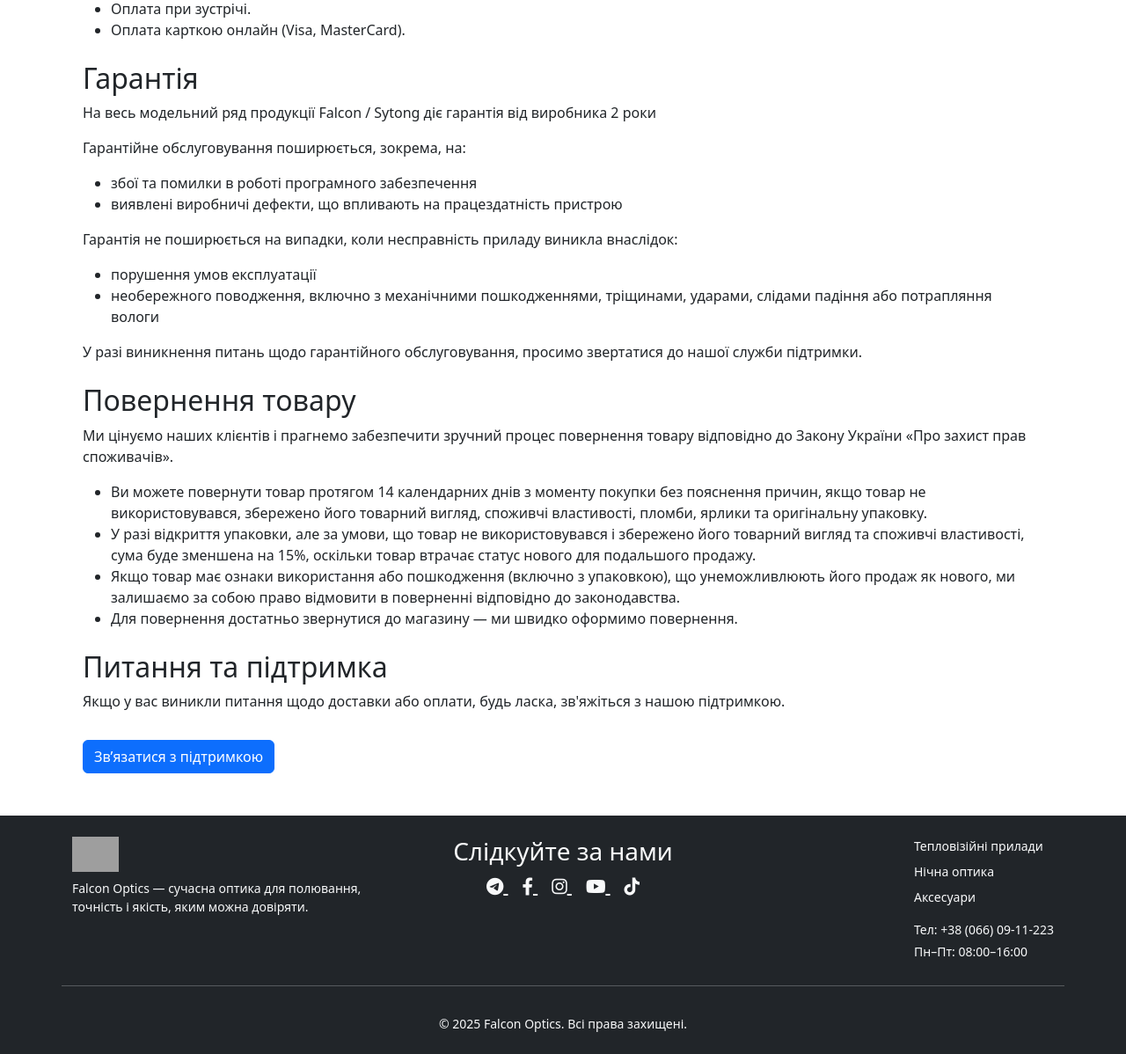
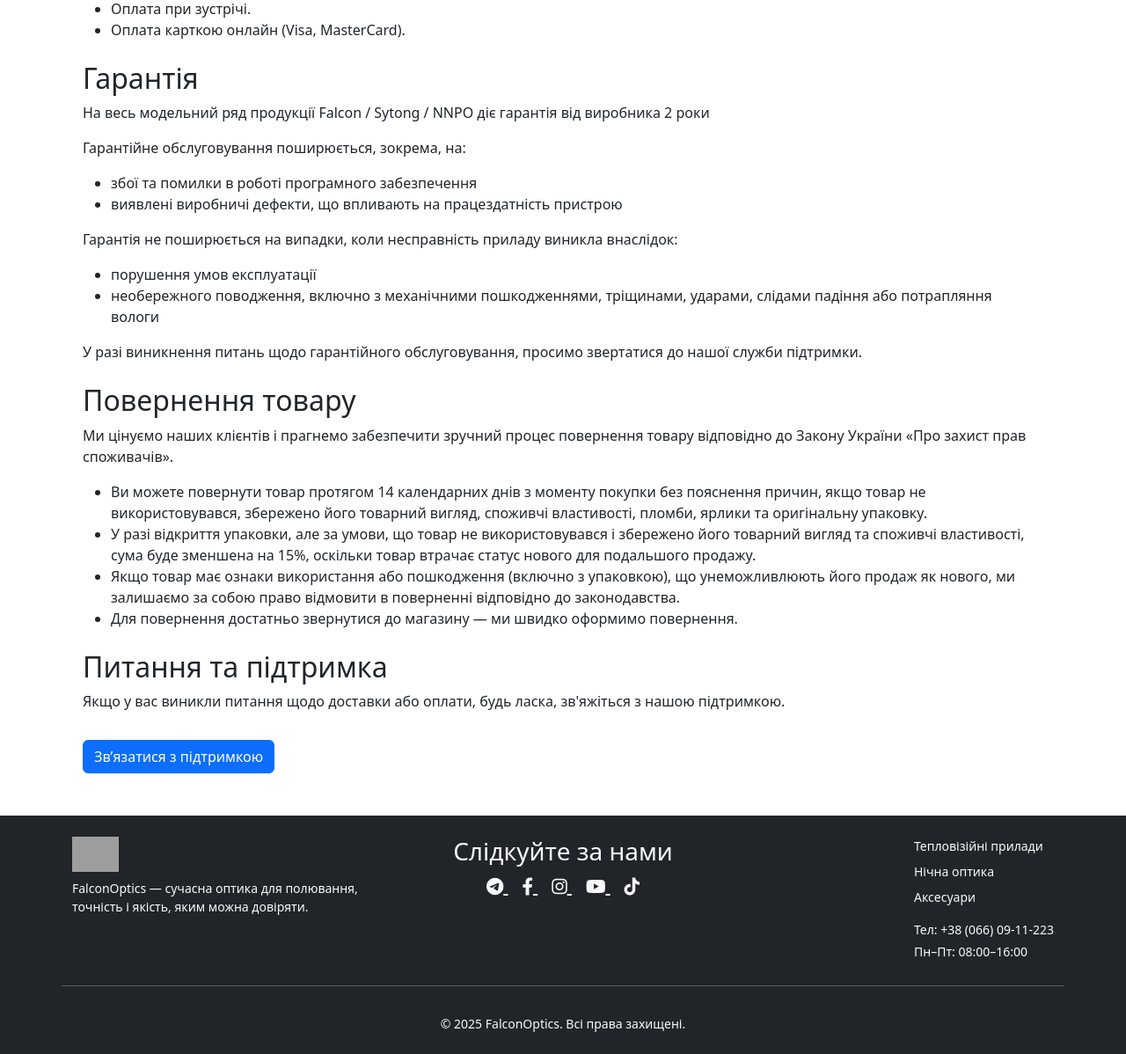
Before and after one commit to galatserega/store, a Django app: page /delivery_payment/ in a window 1280 px wide. Shown: the part 717-1915 px from the top of the page at 88% size. Run offline with Django 5.2, Linux system fonts and the light colour scheme; some libraries are stand-ins or nearby versions; grey boxes are pictures that could not be loaded.

Commit message:
added NNPO

```diff
--- a/cart/templates/cart/cart_detail.html
+++ b/cart/templates/cart/cart_detail.html
@@ -1,5 +1,5 @@
 {% extends 'main/base.html' %}
-{% block title %}Кошик — Falcon Optic{%endblock%}
+{% block title %}Кошик — FalconOptic{%endblock%}
 {% block content %}
 <div class="container py-5">
     <h2>Ваш кошик</h2>
--- a/main/templates/main/base.html
+++ b/main/templates/main/base.html
@@ -38,9 +38,9 @@
 
     <!-- SEO -->
     {% block extra_head %}
-    <meta name="description" content="{% block meta_description %}Falcon Optics — сучасна оптика для полювання, тепловізори та приціли в Україні{% endblock %}" />
-    <meta name="keywords" content="{% block meta_keywords %}оптика, тепловізійний приціл, Falcon, Sytong, нічне бачення, тепловізор{% endblock %}" />
-    <meta property="og:title" content="{% block og_title %}Falcon Sytong Optics{% endblock %}" />
+    <meta name="description" content="{% block meta_description %}FalconOptics — сучасна оптика для полювання, тепловізори та приціли в Україні{% endblock %}" />
+    <meta name="keywords" content="{% block meta_keywords %}оптика, тепловізійний приціл, Falcon, Sytong, NNPO, нічне бачення, тепловізор{% endblock %}" />
+    <meta property="og:title" content="{% block og_title %}Falcon Sytong NNPO Optics{% endblock %}" />
     <meta property="og:description" content="{% block og_description %}Сучасна оптика для полювання та спостереження. Купити тепловізори, приціли, нічне бачення{% endblock %}" />
     <meta property="og:type" content="website" />
     {% endblock %}
--- a/main/templates/main/contact.html
+++ b/main/templates/main/contact.html
@@ -1,5 +1,5 @@
 {% extends 'main/base.html' %}
-{% block title %}Контакти — Falcon Optics{% endblock %}
+{% block title %}Контакти — FalconOptics{% endblock %}
 
 {% block content %}
 <h2 class="mb-4">Зв'язатися з нами</h2>
--- a/main/templates/main/delivery_payment.html
+++ b/main/templates/main/delivery_payment.html
@@ -1,7 +1,7 @@
 {% extends 'main/base.html' %}
 {% load static %}
 
-{% block title %}Доставка і оплата — Falcon Optics{% endblock %}
+{% block title %}Доставка і оплата — FalconOptics{% endblock %}
 
 {% block content %}
 <div class="container my-5">
@@ -28,7 +28,7 @@
     </section>
     <section class="mt-4">
         <h2>Гарантія</h2>
-        <p>На весь модельний ряд продукції Falcon / Sytong діє гарантія від виробника 2 роки</p>
+        <p>На весь модельний ряд продукції Falcon / Sytong / NNPO діє гарантія від виробника 2 роки</p>
         <p>Гарантійне обслуговування поширюється, зокрема, на:</p>
         <ul>
             <li>збої та помилки в роботі програмного забезпечення</li>
--- a/main/templates/main/faq.html
+++ b/main/templates/main/faq.html
@@ -1,5 +1,5 @@
 {% extends 'main/base.html' %}
-{% block title %}FAQ — Falcon Optics{% endblock %}
+{% block title %}FAQ — FalconOptics{% endblock %}
 {% block content %}
 <h2 class="mb-4">Поширені запитання</h2>
 
--- a/main/templates/main/footer.html
+++ b/main/templates/main/footer.html
@@ -10,7 +10,7 @@
           <img src="{% static 'img/logo.png' %}" alt="Falcon Optic" style="height: 40px;">
         </a>
         <p class="small mb-0">
-          Falcon Optics — сучасна оптика для полювання, точність і якість, яким можна довіряти.
+          FalconOptics — сучасна оптика для полювання, точність і якість, яким можна довіряти.
         </p>
       </div>
 
@@ -56,7 +56,7 @@
     <hr class="border-light mt-4" />
 
     <div class="text-center small mt-3">
-      &copy; 2025 Falcon Optics. Всі права захищені.
+      &copy; 2025 FalconOptics. Всі права захищені.
     </div>
   </div>
 </footer>
--- a/main/templates/main/navbar.html
+++ b/main/templates/main/navbar.html
@@ -1,6 +1,6 @@
 {% extends 'main/base.html' %}
 {% load static %}
-{% block title %}Falcon Optics{% endblock %}
+{% block title %}FalconOptics{% endblock %}
 
 {% block content %}
 <header class="site-header glass sticky-top">
--- a/main/templates/main/order_success.html
+++ b/main/templates/main/order_success.html
@@ -1,5 +1,5 @@
 {% extends 'main/base.html' %}
-{% block title %}Дякуємо за замовлення — Falcon Optics{% endblock %}
+{% block title %}Дякуємо за замовлення — FalconOptics{% endblock %}
 
 {% block content %}
 <div class="container py-5 text-center">
--- a/main/templates/main/pdf_catalog.html
+++ b/main/templates/main/pdf_catalog.html
@@ -50,7 +50,7 @@
     <img src="file://{{ logo_path }}" alt="Логотип Falcon Optic" style="height:60px; margin-bottom: 20px;">
   {% endif %}
 
-  <h1>Каталог продукції Falcon Optic</h1>
+  <h1>Каталог продукції FalconOptics</h1>
   <p>Дата: {{ current_date }}</p>
 
   {% for product in products %}
--- a/main/templates/main/product_detail.html
+++ b/main/templates/main/product_detail.html
@@ -1,9 +1,9 @@
 {% extends 'main/base.html' %}
 {% load static %}
 {% load price_format %}
-{% block title %}{{ product.name }} — купити в Україні | Falcon Sytong Optics | огляд, ціни, характеристики {% endblock %}
+{% block title %}{{ product.name }} — купити в Україні | Falcon Sytong Optics | NNPO | огляд, ціни, характеристики {% endblock %}
 {% block meta_description %}Купити тепловізійний приціл {{ product.name }} — {{ product.short_description|truncatechars:160 }}. Доставка по Україні.{% endblock %}
-{% block og_title %}{{ product.name }} — Falcon Sytong Optics{% endblock %}
+{% block og_title %}{{ product.name }} — Falcon, Sytong, NNPO Optics{% endblock %}
 {% block og_description %}{{ product.short_description|truncatechars:160 }}{% endblock %}
 {% block og_image %}{{ og_image_url }}{% endblock %}
 
--- a/main/templates/main/product_list.html
+++ b/main/templates/main/product_list.html
@@ -1,6 +1,6 @@
 {% extends 'main/base.html' %}
 {% load static %}
-{% block title %}Список товарів — Falcon Optics{% endblock %}
+{% block title %}Список товарів — FalconOptics{% endblock %}
 
 {% block content %}
 <form method="get" class="row g-2 mb-4" id="filterForm">
--- a/main/templates/main/support.html
+++ b/main/templates/main/support.html
@@ -1,5 +1,5 @@
 {% extends 'main/base.html' %}
-{% block title %}Підтримка — Falcon Optics{%endblock %}
+{% block title %}Підтримка — FalconOptics{%endblock %}
 {% block content %}
 <h2 class="mb-4">Технічна підтримка</h2>
 <p>
--- a/news/templates/news/news_detail.html
+++ b/news/templates/news/news_detail.html
@@ -1,5 +1,5 @@
 {% extends 'main/base.html' %}
-{% block title %}{{ news.title }} — Новини — Falcon Optic{% endblock %}
+{% block title %}{{ news.title }} — Новини — FalconOptic{% endblock %}
 
 {% block meta_description %}
   {{ news.content|truncatechars:160 }}
--- a/news/templates/news/news_list.html
+++ b/news/templates/news/news_list.html
@@ -1,5 +1,5 @@
 {% extends 'main/base.html' %}
-{% block title %}Новини — Falcon Optic{% endblock %}
+{% block title %}Новини — FalconOptic{% endblock %}
 
 {% block content %}
 <div class="container py-5">
```
Also changed, not shown: main/templates/main/home.html (+5 -5 lines).
